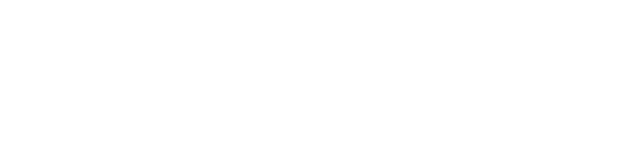
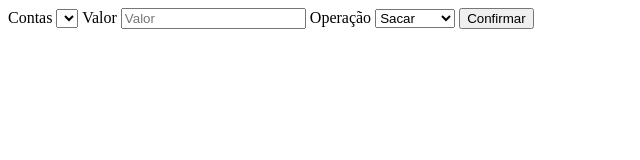
Before and after one commit to ricardocaraujo/devinhouseM01S04, a plain HTML site: page index.html in a window 1280 px wide. Shown: the whole page, without its empty margins (0-640 px from the left). Drawn offline with Linux system fonts and the light colour scheme.

Commit message:
[M1S04] Ex 2 - Conta bancaria Parte 2

```diff
--- a/index.html
+++ b/index.html
@@ -4,11 +4,30 @@
     <meta charset="UTF-8">
     <meta http-equiv="X-UA-Compatib le" content="IE=edge">
     <meta name="viewport" content="width=device-width, initial-scale=1.0">
-    <title>Banco Big Brother/title>
+    <title>Banco Big Brother</title>
     <link rel="stylesheet" href="index.css">
-    <script src="index.js"></script>
+
 </head>
 <body>
 
+    <main>
+
+        <label for="contas">Contas</label>
+        <select name="contas" id="contas">
+
+        </select>
+        <label for="valor">Valor</label>
+        <input type="text" name="valor" id="valor" placeholder="Valor">
+
+        <label for="operacao">Operação</label>
+        <select name="operacao" id="operacao">
+            <option>Sacar</option>
+            <option>Depositar</option>
+        </select>
+
+        <button type="submit">Confirmar</button>
+
+    </main>
+    <script src="index.js"></script>
 </body>
 </html>
```
